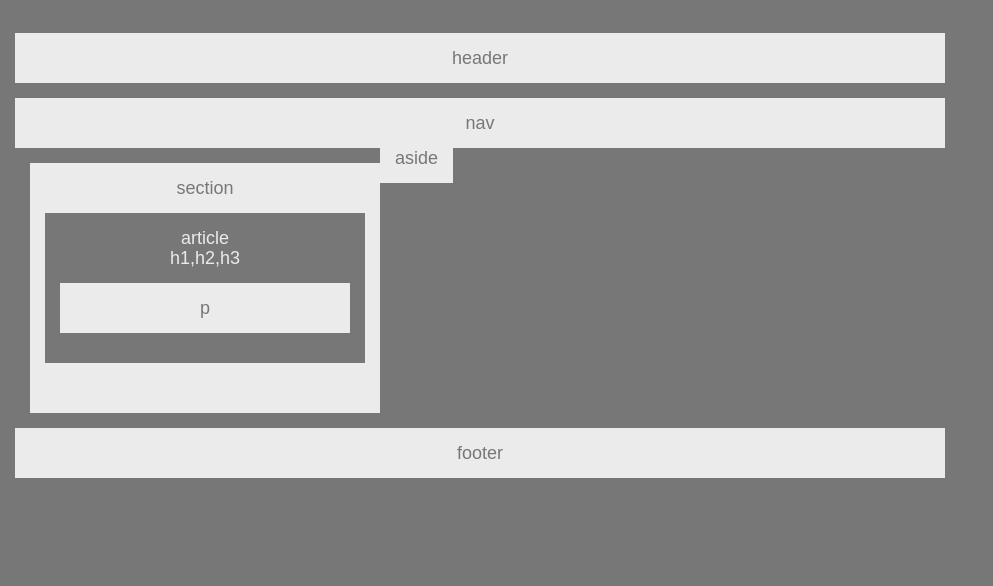
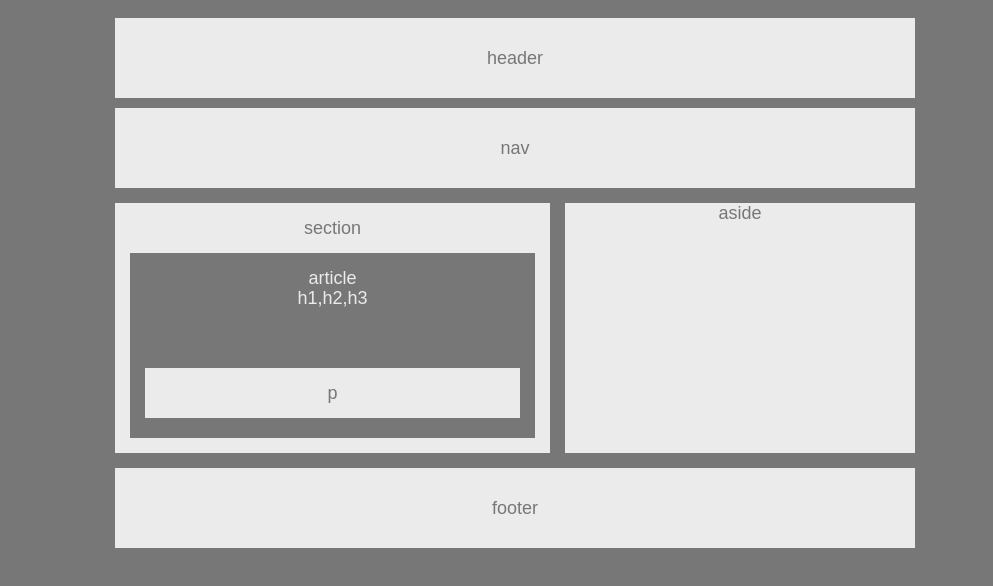
Before and after one commit to Connor2121/HW-Wireframe, a plain HTML site: page index.html in a window 1280 px wide. Shown: the whole page, without its empty margins (0-993 px from the left). Drawn offline with Linux system fonts and the light colour scheme.

Commit message:
hw update

```diff
--- a/index.html
+++ b/index.html
@@ -18,18 +18,18 @@
 
         <div class="section">
             section
-            <div class="article">
-                article
-                <div id="pd">
-                    <div class="h1,h2,h3">
-                        h1,h2,h3
+            <div class="article">article
+
+                    <div class="h1,h2,h3">h1,h2,h3
                     </div>
                     <div class="p">
                         p
                     </div>
+
                 </div>
 
-            </div>
+
+
 
         </div>
 
--- a/style.css
+++ b/style.css
@@ -11,9 +11,7 @@
     position: absolute;
     padding-left: 15px;
     padding-right: 15px;
-    width: 960px;
     line-height: 20px;
-
 }
 
 body {
@@ -24,14 +22,16 @@ body {
     font-size: 18px;
     margin-left: 0px;
     padding-top: 10px;
-
+    width: 960px;
 }
 
 header {
     background-color: #ebebeb;
     color: #777;
-    padding: 15px;
-    margin-top: 15px;
+    padding: 30px;
+    margin-top: 0px;
+    margin-left: 100px;
+    width: 800px;
 
     text-align: center;
 }
@@ -39,16 +39,19 @@ header {
 .nav {
     background-color: #ebebeb;
     color: #777;
-    padding: 15px;
-    margin-top: 15px;
+    padding: 30px;
+    margin-top: 10px;
+    margin-left: 100px;
     text-align: center;
+    width: 800px;
+
 }
 
 .section {
-    width: 350px;
+    width: 435px;
     margin-bottom: 15px;
     margin-top: 15px;
-    margin-left: 15px;
+    margin-left: 100px;
     padding-top: 15px;
     padding-bottom: 15px;
     padding-left: 15px;
@@ -69,31 +72,25 @@ header {
     padding: 15px;
     margin-top: 15px;
     text-align: center;
-
-
 }
 
 
 .h1,h2,h3 {
     background-color: #ebebeb;
     color: #777;
-    padding-right: 15px;
-    padding-left: 15px;
-    padding-top: 15px;
-    padding-bottom: 30px;
+    padding: 15px;
     margin-top: 15px;
     display: block;
     text-align: center;
     line-height: 20px;
-
 }
 
 .p {
     background-color: #ebebeb;
     color: #777;
     padding: 15px;
-    margin-top: 15px;
-    margin-bottom: 15px;
+    margin-top: 60px;
+    margin-bottom: 5px;
     margin-left: 0;
     margin-right: 0;
     display: block;
@@ -111,15 +108,22 @@ header {
     padding-bottom: 15px;
     line-height: 20px;
     text-align: center;
-    }
+    width: 350px;
+    height: 250px;
+    margin: 15px;
+
+
+}
 
 .footer {
     background-color: #ebebeb;
     color: #777;
     clear: both;
     overflow: auto;
-    padding: 15px;
+    padding: 30px;
     margin-bottom: 15px;
     margin-top: 15px;
+    margin-left: 100px;
+    width: 800px;
 
 }
```
